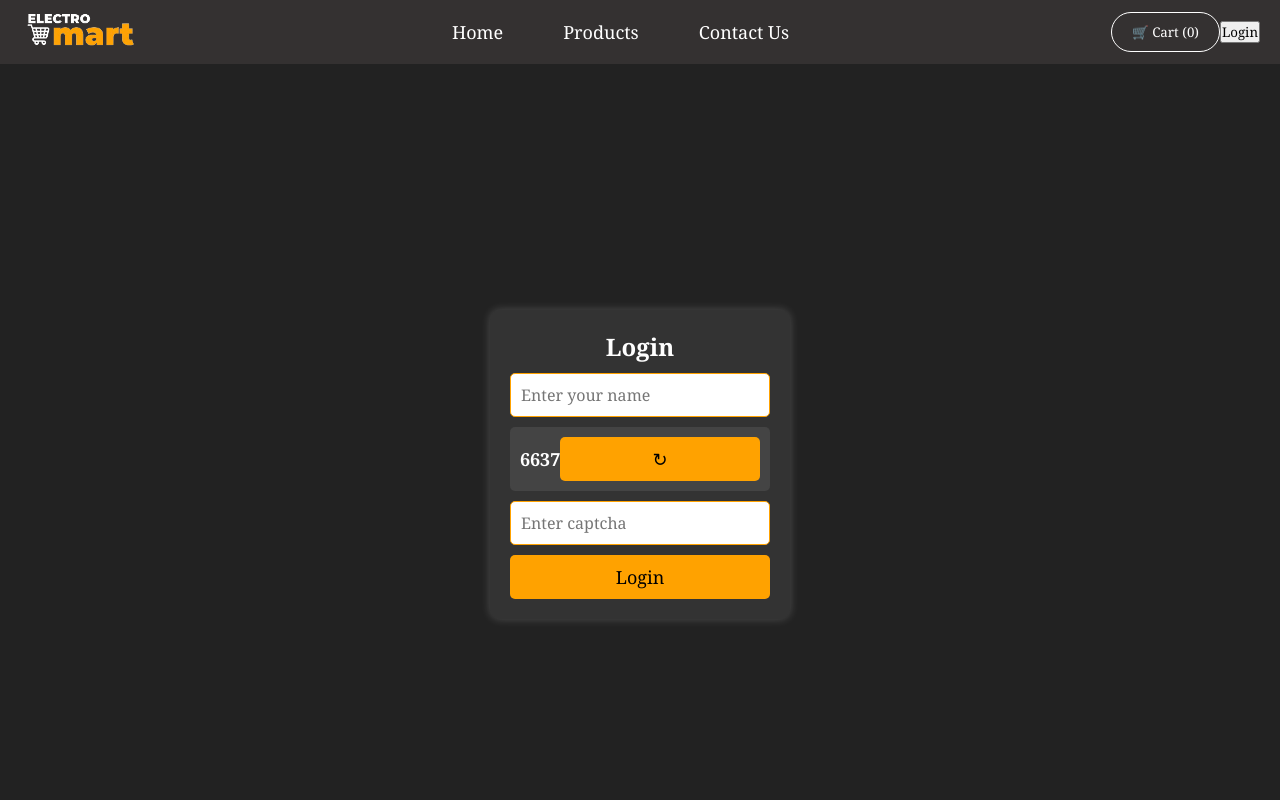
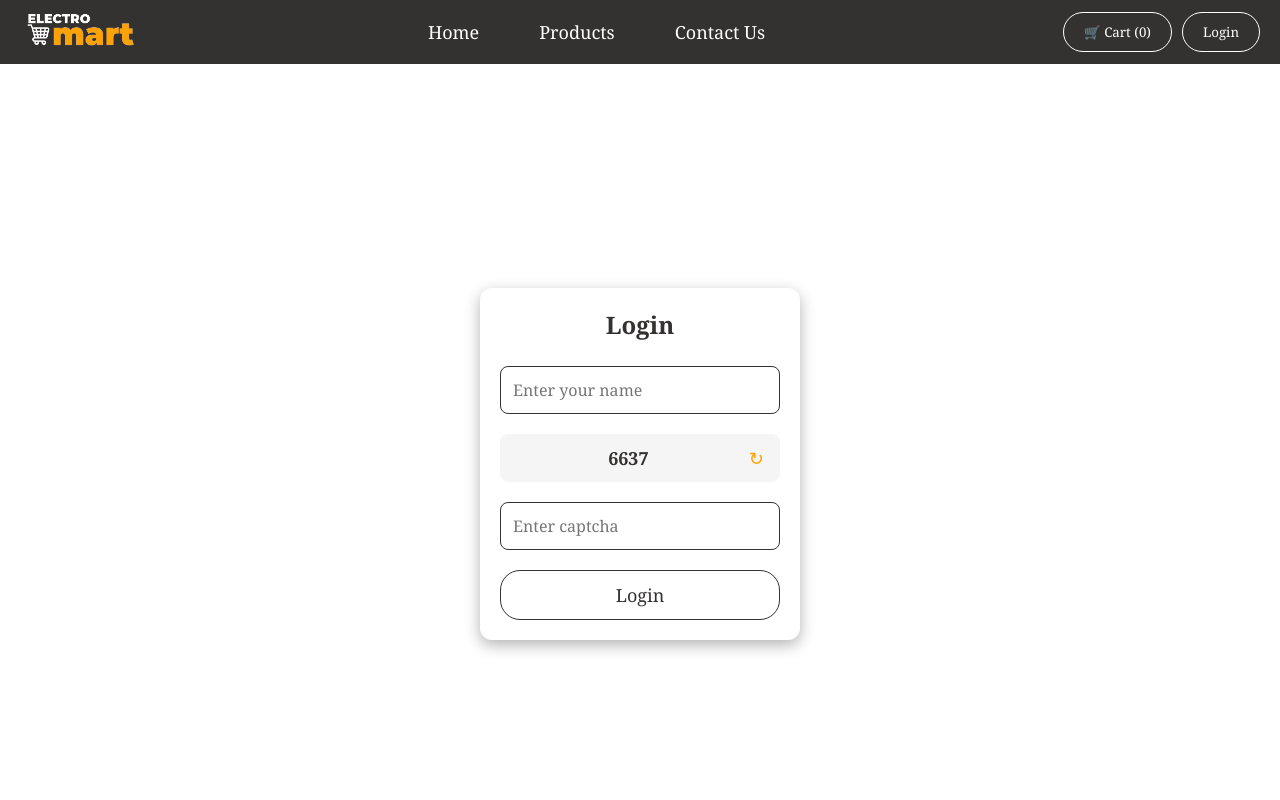
Before and after one commit to Kasra-Zafari/ElectroMart, a React (Vite) app: page /login in a window 1280 px wide. Shown: the top 800 px of the page. Built offline with nearby package versions, Linux system fonts and the light colour scheme.

Commit message:
login style

```diff
--- a/src/components/Header/index.jsx
+++ b/src/components/Header/index.jsx
@@ -28,15 +28,16 @@ const Header = () => {
                 </Link>
                 {userName ? (
                     <div className={classes.userMenu}>
-                        <button className={classes.userButton}>{userName}</button>
+                        <button className={classes.loginButton}>{userName}</button>
                         <div className={classes.dropdown}>
                             <button onClick={logout}>Logout</button>
                         </div>
                     </div>
                 ) : (
-                    <button onClick={() => navigate("/login", { state: { from: location.pathname } })}>
+                    <button className={classes.loginButton} onClick={() => navigate("/login", { state: { from: location.pathname } })}>
                         Login
                     </button>
+
                 )}
             </div>
         </header>
--- a/src/components/Header/index.module.css
+++ b/src/components/Header/index.module.css
@@ -53,7 +53,7 @@ nav button:hover {
     display: inline-block;
 }
 
-.userButton {
+/* .userButton {
     background-color: inherit;
     color: white;
     padding: 10px 15px;
@@ -61,7 +61,7 @@ nav button:hover {
     cursor: pointer;
     font-size: 16px;
     border: 1px solid white;
-}
+} */
 
 .userButton:hover {
     color: #ffa200;
@@ -96,3 +96,18 @@ nav button:hover {
 .dropdown button:hover {
     background-color: #555;
 }
+
+.loginButton {
+    background-color: inherit;
+    color: white;
+    padding: 10px 20px;
+    border: 1px solid white;
+    border-radius: 20px;
+    cursor: pointer;
+    margin-left: 10px;
+}
+
+.loginButton:hover {
+    color: #ffa200;
+    border-color: #ffa200;
+}
--- a/src/components/Login/index.jsx
+++ b/src/components/Login/index.jsx
@@ -24,7 +24,6 @@ const Login = () => {
         }
 
         login(name);
-
         navigate(location.state?.from || "/");
     };
 
@@ -50,7 +49,7 @@ const Login = () => {
                     onChange={(e) => setCaptcha(e.target.value)}
                     required
                 />
-                <button type="submit">Login</button>
+                <button className={classes.loginButton} type="submit">Login</button>
             </form>
         </div>
     );
--- a/src/components/Login/index.module.css
+++ b/src/components/Login/index.module.css
@@ -3,28 +3,34 @@
     justify-content: center;
     align-items: center;
     height: 100vh;
-    background-color: #222;
+    background-color: #ffffff;
 }
 
 .loginForm {
-    background-color: #333;
+    background-color: white;
     padding: 20px;
-    border-radius: 10px;
+    border-radius: 12px;
+    box-shadow: 0 5px 15px rgba(0, 0, 0, 0.3);
     text-align: center;
-    width: 300px;
-    box-shadow: 0 0 10px rgba(255, 255, 255, 0.2);
+    width: 320px;
+    transition: all 0.3s ease-in-out;
+}
+
+.loginForm:hover {
+    box-shadow: 0 10px 20px rgba(0, 0, 0, 0.4);
 }
 
 .loginForm h2 {
-    color: white;
+    color: #343131;
+    margin-bottom: 15px;
 }
 
 .loginForm input {
     width: 100%;
-    padding: 10px;
+    padding: 12px;
     margin: 10px 0;
-    border: 1px solid #ffa200;
-    border-radius: 5px;
+    border: 1px solid #343131;
+    border-radius: 8px;
     font-size: 16px;
 }
 
@@ -32,12 +38,13 @@
     display: flex;
     justify-content: space-between;
     align-items: center;
-    background-color: #444;
-    padding: 10px;
-    border-radius: 5px;
+    background-color: #f5f5f5;
+    padding: 12px;
+    border-radius: 8px;
     font-size: 18px;
-    color: white;
+    color: #343131;
     font-weight: bold;
+    margin: 10px 0;
 }
 
 .captchaBox button {
@@ -46,19 +53,28 @@
     color: #ffa200;
     font-size: 18px;
     cursor: pointer;
+    width: 10%;
 }
 
-.loginForm button {
-    background-color: #ffa200;
-    color: black;
-    border: none;
-    padding: 10px;
+.captchaBox span {
     width: 100%;
-    font-size: 18px;
-    cursor: pointer;
-    border-radius: 5px;
+    text-align: center;
 }
 
-.loginForm button:hover {
-    background-color: #ff8800;
+.loginButton {
+    color: #343131;
+    padding: 12px 0;
+    border: 1px solid #343131;
+    border-radius: 20px;
+    width: 100%;
+    cursor: pointer;
+    transition: all 0.3s ease-in-out;
+    font-size: 18px;
+    margin-top: 10px;
+    background-color: white;
 }
+
+.loginButton:hover {
+    color: #ffa200;
+    border-color: #ffa200;
+}
```
